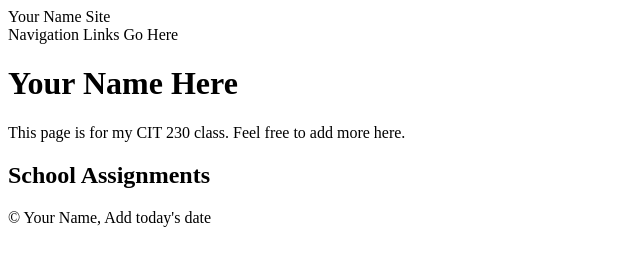
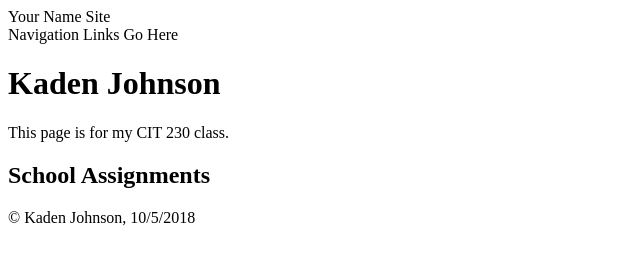
Before and after one commit to Kjgrizzly11/Kjgrizzly11.github.io, a plain HTML site: page index.html in a window 1280 px wide. Shown: the whole page, without its empty margins (0-640 px from the left). Drawn offline with Linux system fonts and the light colour scheme.

Commit message:
Will this work?

```diff
--- a/index.html
+++ b/index.html
@@ -2,7 +2,7 @@
 <html lang="en">
  <head>
   <meta charset="utf-8">
-  <title>Home | Your Repository Name Here</title>
+  <title>Home | https://github.com/Kjgrizzly11/kadenjohnson.github.io</title>
   <meta name="viewport" content="width=device-width">
   <meta name="author" content="your name here">
   <meta name="description" content="Describe your web site here">
@@ -11,12 +11,12 @@
   <header>Your Name Site</header>
   <nav>Navigation Links Go Here</nav>
   <main>
-   <h1>Your Name Here</h1>
-   <p>This page is for my CIT 230 class. Feel free to add more here.</p>
+   <h1>Kaden Johnson</h1>
+   <p>This page is for my CIT 230 class.</p>
    <h2>School Assignments</h2>
   </main>
   <footer>
-   <p>&copy; Your Name, Add today's date</p>
+   <p>&copy; Kaden Johnson, 10/5/2018</p>
   </footer>
  </body>
 </html>
```
Also changed, not shown: 1 other file.
